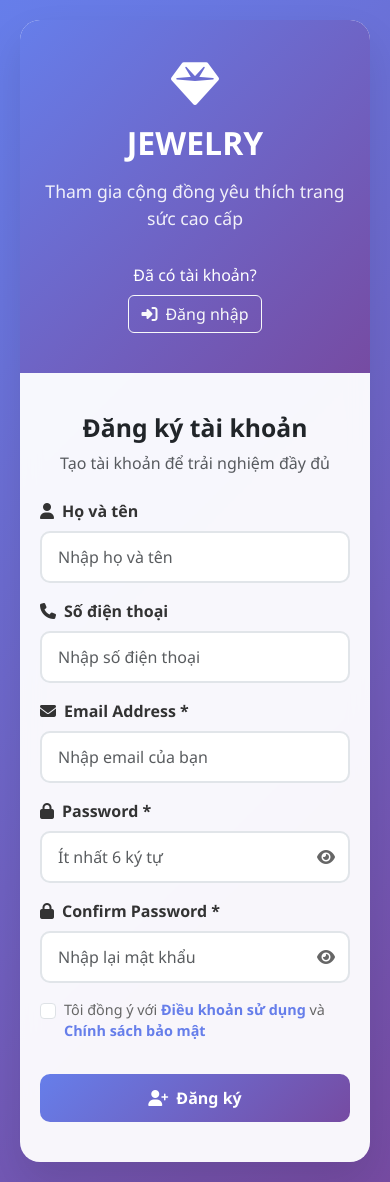
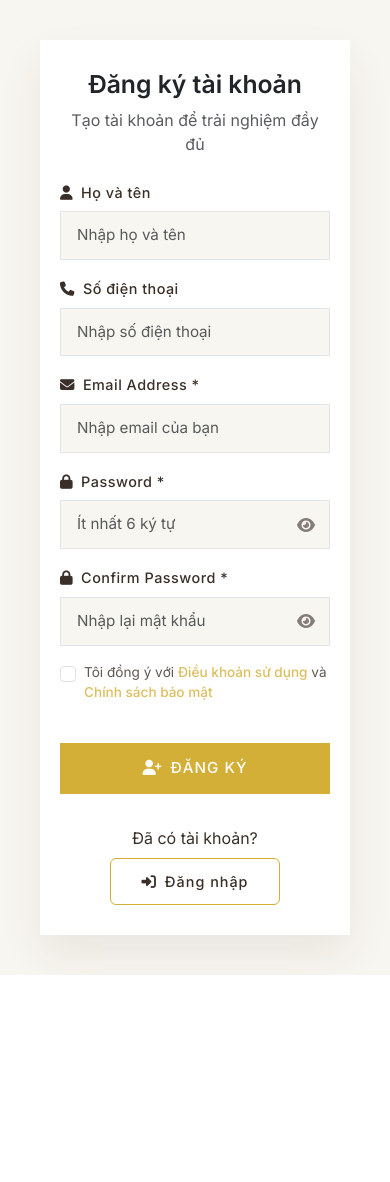
Before and after one commit to clairevy/UEH_Ecom_Web_PHP, a PHP site: page /Ecom_website/app/views/auth/signup.php in a window 390 px wide. After the commit the page ends 975 px from the top, so only its background shows below. Run offline with PHP 8.4, Linux system fonts and the light colour scheme.

Commit message:
sign up full ui

```diff
--- a/app/views/auth/signup.php
+++ b/app/views/auth/signup.php
@@ -6,11 +6,21 @@
     <title>Đăng ký - JEWELRY</title>
     <link href="https://cdn.jsdelivr.net/npm/bootstrap@5.3.0/dist/css/bootstrap.min.css" rel="stylesheet">
     <link rel="stylesheet" href="https://cdnjs.cloudflare.com/ajax/libs/font-awesome/6.4.0/css/all.min.css">
+    <link href="https://fonts.googleapis.com/css2?family=Playfair+Display:wght@400;700&family=Inter:wght@300;400;500;600&display=swap" rel="stylesheet">
     <style>
+        :root {
+            --gold: #d4af37;
+            --dark-gold: #b8941f;
+            --light-gold: #f0e68c;
+            --cream: #f8f6f0;
+            --dark-brown: #3a2f28;
+        }
+
         body {
-            background: linear-gradient(135deg, #667eea 0%, #764ba2 100%);
+            background: var(--cream);
             min-height: 100vh;
-            font-family: 'Segoe UI', Tahoma, Geneva, Verdana, sans-serif;
+            font-family: "Inter", "Playfair Display", serif;
+            color: var(--dark-brown);
         }
 
         .auth-container {
@@ -19,61 +29,90 @@
             align-items: center;
             justify-content: center;
             padding: 20px;
+
         }
 
         .auth-card {
-            background: rgba(255, 255, 255, 0.95);
-            backdrop-filter: blur(10px);
-            border-radius: 20px;
-            box-shadow: 0 20px 40px rgba(0, 0, 0, 0.1);
+            background: white;
+            border-radius: 0;
+            box-shadow: 0 20px 40px rgba(58, 47, 40, 0.08);
             overflow: hidden;
-            max-width: 900px;
+            max-width: 1000px;
             width: 100%;
         }
 
         .auth-left {
-            background: linear-gradient(135deg, #667eea 0%, #764ba2 100%);
+            background: var(--dark-brown);
             color: white;
             padding: 60px 40px;
             display: flex;
             flex-direction: column;
             justify-content: center;
             text-align: center;
+            position: relative;
+            overflow: hidden;
+            height: 100%;
+        }
+
+        .auth-left::before {
+            content: "";
+            position: absolute;
+            top: 0;
+            left: 0;
+            right: 0;
+            bottom: 0;
+            background: linear-gradient(135deg, var(--dark-brown) 0%, var(--dark-gold) 100%);
+            opacity: 0.9;
+            z-index: 1;
+        }
+
+        .auth-left > div {
+            position: relative;
+            z-index: 2;
         }
 
         .auth-right {
             padding: 60px 40px;
+            background: white;
         }
 
         .auth-title {
-            font-size: 2.5rem;
-            font-weight: bold;
+            font-family: "Playfair Display", serif;
+            font-size: 2.8rem;
+            font-weight: 400;
             margin-bottom: 1rem;
+            color: var(--gold);
+            letter-spacing: 1px;
         }
 
         .auth-subtitle {
-            font-size: 1.1rem;
-            opacity: 0.9;
-            margin-bottom: 2rem;
+            font-size: 1rem;
+            opacity: 0.95;
+            margin-bottom: 2.5rem;
+            line-height: 1.6;
         }
 
         .form-label {
-            font-weight: 600;
-            color: #333;
+            font-weight: 500;
+            color: var(--dark-brown);
             margin-bottom: 8px;
+            font-size: 0.9rem;
+            letter-spacing: 0.5px;
         }
 
         .form-control {
-            border-radius: 10px;
-            border: 2px solid #e1e5e9;
+            border-radius: 0;
+            border: 1px solid #e1e5e9;
             padding: 12px 16px;
-            font-size: 1rem;
+            font-size: 0.95rem;
             transition: all 0.3s ease;
+            background: var(--cream);
         }
 
         .form-control:focus {
-            border-color: #667eea;
-            box-shadow: 0 0 0 0.2rem rgba(102, 126, 234, 0.25);
+            border-color: var(--gold);
+            box-shadow: none;
+            background: white;
         }
 
         .password-field {
@@ -86,69 +125,151 @@
             top: 50%;
             transform: translateY(-50%);
             cursor: pointer;
-            color: #666;
+            color: var(--dark-brown);
+            opacity: 0.6;
+            transition: opacity 0.3s ease;
+        }
+
+        .password-toggle:hover {
+            opacity: 1;
         }
 
         .btn-primary {
-            background: linear-gradient(135deg, #667eea 0%, #764ba2 100%);
+            background: var(--gold);
             border: none;
-            border-radius: 10px;
-            padding: 12px 30px;
-            font-weight: 600;
-            font-size: 1rem;
+            border-radius: 0;
+            padding: 14px 30px;
+            font-weight: 500;
+            font-size: 0.95rem;
             width: 100%;
-            margin-top: 1rem;
-            transition: transform 0.2s ease;
+            margin-top: 1.5rem;
+            transition: all 0.3s ease;
+            letter-spacing: 1px;
+            text-transform: uppercase;
         }
 
         .btn-primary:hover {
+            background: var(--dark-gold);
             transform: translateY(-2px);
-            box-shadow: 0 10px 20px rgba(102, 126, 234, 0.3);
+            box-shadow: 0 10px 20px rgba(184, 148, 31, 0.15);
+        }
+
+        .btn-outline-light {
+            border-radius: 0;
+            border-width: 1px;
+            padding: 12px 30px;
+            font-weight: 500;
+            font-size: 0.9rem;
+            letter-spacing: 1px;
+            transition: all 0.3s ease;
+        }
+
+        .btn-outline-light:hover {
+            background: var(--gold);
+            border-color: var(--gold);
+            color: var(--dark-brown);
+        }
+
+        .btn-outline-gold {
+            border: 1px solid var(--gold);
+            color: var(--dark-brown);
+            padding: 12px 30px;
+            font-weight: 500;
+            font-size: 0.9rem;
+            letter-spacing: 1px;
+            transition: all 0.3s ease;
+            background: transparent;
+        }
+
+        .btn-outline-gold:hover {
+            background: var(--gold);
+            color: white;
+            transform: translateY(-2px);
+            box-shadow: 0 10px 20px rgba(184, 148, 31, 0.15);
         }
 
         .auth-link {
-            color: #667eea;
+            color: var(--gold);
             text-decoration: none;
-            font-weight: 600;
+            font-weight: 500;
+            transition: all 0.3s ease;
         }
 
         .auth-link:hover {
-            color: #764ba2;
+            color: var(--dark-gold);
         }
 
         .terms-text {
-            font-size: 0.9rem;
-            color: #666;
+            font-size: 0.85rem;
+            color: var(--dark-brown);
+            opacity: 0.8;
         }
 
         .terms-text a {
-            color: #667eea;
+            color: var(--gold);
             text-decoration: none;
+            transition: all 0.3s ease;
+        }
+
+        .terms-text a:hover {
+            color: var(--dark-gold);
         }
 
         .alert {
-            border-radius: 10px;
+            border-radius: 0;
             border: none;
-            margin-bottom: 1rem;
+            margin-bottom: 1.5rem;
+            font-size: 0.9rem;
         }
 
-        .navbar-brand {
-            font-size: 1.5rem;
-            font-weight: bold;
+        .fa-gem {
+            color: var(--gold);
+            margin-bottom: 1.5rem;
+        }
+
+        .form-check-input:checked {
+            background-color: var(--gold);
+            border-color: var(--gold);
+        }
+
+        @media (max-width: 992px) {
+            .auth-card {
+                margin: 20px;
+            }
+
+            .auth-left, .auth-right {
+                padding: 40px 30px;
+            }
         }
 
         @media (max-width: 768px) {
             .auth-left {
-                padding: 40px 20px;
+                display: none; /* Hide left panel on mobile */
             }
 
             .auth-right {
-                padding: 40px 20px;
+                padding: 30px 20px;
             }
 
             .auth-title {
-                font-size: 2rem;
+                font-size: 2.2rem;
             }
+
+            .auth-subtitle {
+                font-size: 0.95rem;
+            }
+
+            /* Show signup prompt on mobile */
+            .signup-prompt-mobile {
+                display: block !important;
+                margin-top: 2rem;
+                text-align: center;
+            }
+        }
+
+        /* Hide mobile signup prompt on desktop */
+        .signup-prompt-mobile {
+            display: none;
         }
     </style>
 </head>
@@ -246,6 +367,14 @@
                                 <span class="spinner-border spinner-border-sm ms-2 d-none" id="loadingSpinner"></span>
                             </button>
                         </form>
+
+                        <!-- Mobile login prompt - only shows on small screens -->
+                        <div class="signup-prompt-mobile">
+                            <p class="mb-2">Đã có tài khoản?</p>
+                            <a href="/Ecom_website/signin" class="btn btn-outline-gold">
+                                <i class="fas fa-sign-in-alt me-2"></i>Đăng nhập
+                            </a>
+                        </div>
                     </div>
                 </div>
             </div>
```
